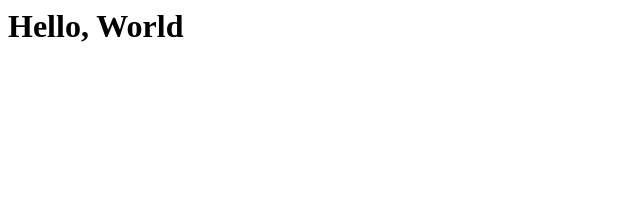
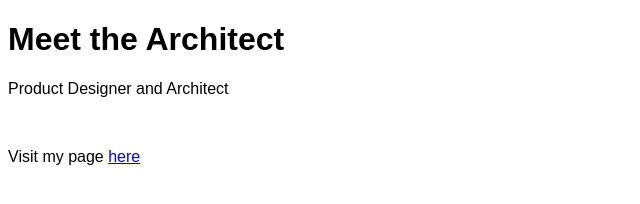
Before and after one commit to mssiddiqui/mssiddiqui.github.io, a plain HTML site: page index.html in a window 1280 px wide. Shown: the whole page, without its empty margins (0-640 px from the left). Drawn offline with Linux system fonts and the light colour scheme.

Commit message:
Update index.html

```diff
--- a/index.html
+++ b/index.html
@@ -1 +1,21 @@
-<h1>Hello, World</h1>
+<!DOCTYPE html>
+<html lang="en">
+<head>
+<title>Shahid's Space</title>
+<meta charset="UTF-8">
+<meta name="viewport" content="width=device-width, initial-scale=1">
+<style>
+body {
+  font-family: Arial, Helvetica, sans-serif;
+}
+</style>
+</head>
+<body>
+
+<h1>Meet the Architect</h1>
+<p>Product Designer and Architect</p>
+<br>
+<p>Visit my page <a href="https://sites.google.com/view/shahidsid">here</a></p>
+
+</body>
+</html>
```
